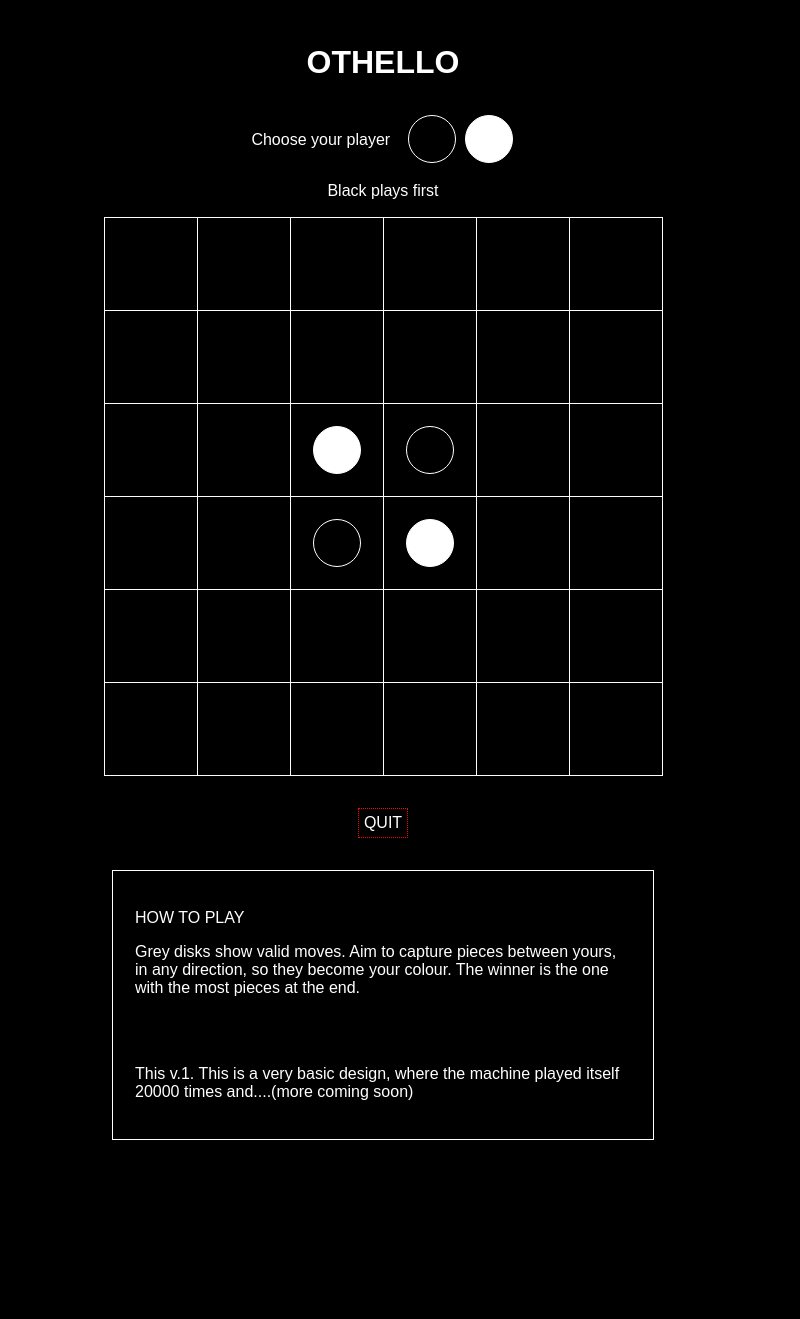
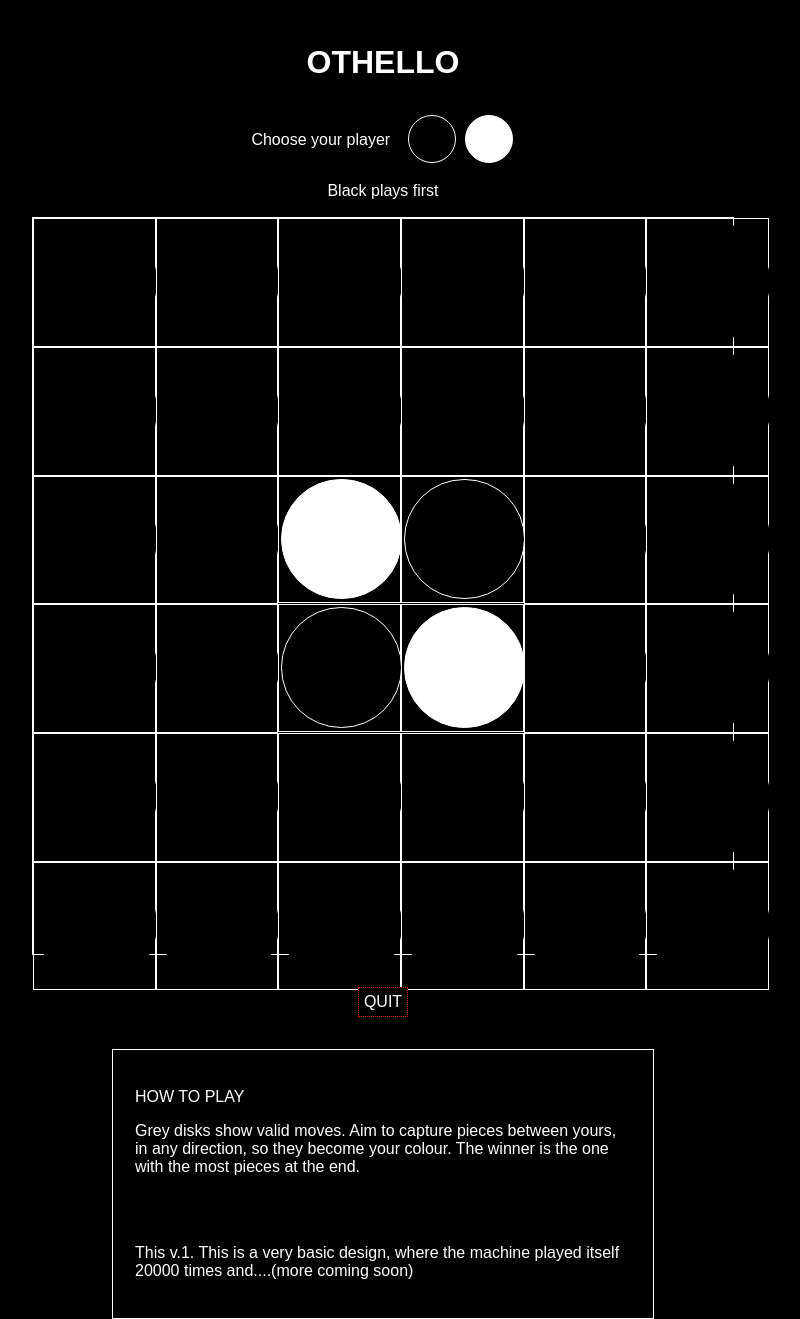
Before and after one commit to nimchimpski/Othello-Q-learning, a Flask app: page / in a window 1280 px wide. Shown: the whole page, without its empty margins (257-1057 px from the left). Before the commit the page ends 1140 px from the top, so only its background shows below. Run offline with Flask 3, Linux system fonts and the light colour scheme; data comes from the database, SQL or seed files in the repository; parts of the project's set-up code (start-up, migrations or seed data) failed here and were passed over; some web fonts are replaced.

Commit message:
changed board to grid

```diff
--- a/static/sharedstatic1.css
+++ b/static/sharedstatic1.css
@@ -94,14 +94,36 @@
     }
 
 
-        /* BOARD AND PIECES */
+    /* BOARD AND PIECES */
+    #board {
+        display: grid;
+        grid-template-columns: repeat(6, 1fr);
+        /* grid-gap: 5px; */
+        max-width: 700px;
+        width:100%;
+        /* min-width: 700px; */
+        margin: auto;
+        /* padding: 5px; */
+        border:#FFFFFF 1px solid;
+    }
 
-    #board {
+    .cell {
+        aspect-ratio: 1; /* Ensures cells are square */
+        border: white 1px solid;
+    }
+
+    .cell button {
+        width: 100%;
+        height: 100%;
+    }
+
+
+
+    /* #board {
         position: relative;
         top:0px;
         display: block;
-        /* border : #f609cb 1px solid; */
-    }
+    } */
 
     table {
         table-layout: fixed;
@@ -125,14 +147,13 @@
         /* vertical-align: middle; */
         /* font-size: 5rem; */
     }
-    .cell {
+    /* .cell {
         position: relative;
         top: 0px;
         display: flex;
         justify-content: center;
         align-items: center;
-        /* border:#eb1010 1px solid; */
-    }
+    } */
 
         /* INFO TEXT AT BOTTOM */
 
--- a/templates/index.html
+++ b/templates/index.html
@@ -34,21 +34,18 @@
     <div id="container">
 
     <!-- loop to build the board from size  -->
-    <div id="board">
-    <table>
+    <!-- <div class = boarcontainer> -->
+        <div id="board">
         {% for row in range(size) %}
-        <tr>
             {% for col in range(size) %}
-            <td>
-            <div class='cell'>
-            <button id="{{row}}{{col}}" class=""></button>
-            </div>
-        </td>
+                <div class='cell'>
+                    <button id="{{row}}{{col}}" class=""></button>
+                </div>
             {% endfor %}
-        </tr>
         {% endfor %}
-    </table>
-</div>
+    </div>
+<!-- </div> -->
+
 
     <button id="othello_quit" class="mybutton" onclick="game.sendrequest(true, null,null,null)"> QUIT</button>
 
```
Also changed, not shown: static/othello.css (+12 -7 lines).
